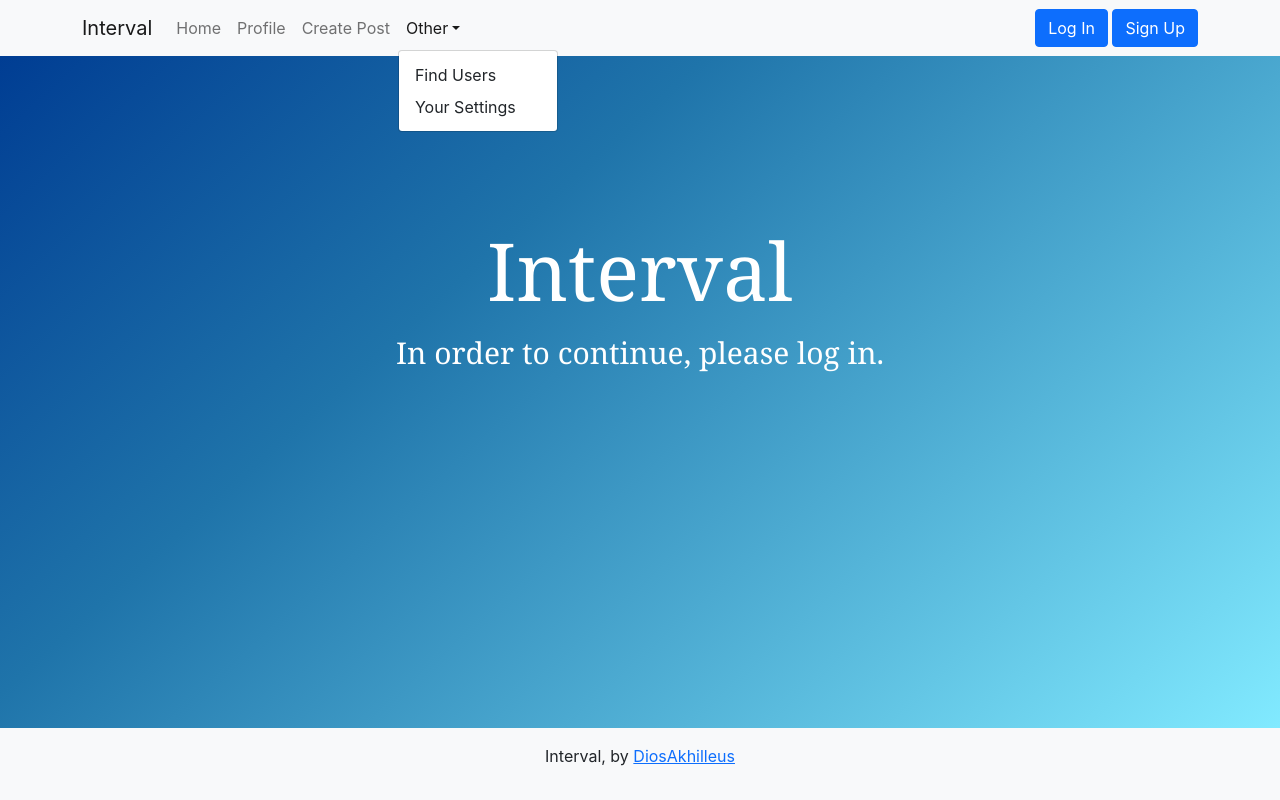
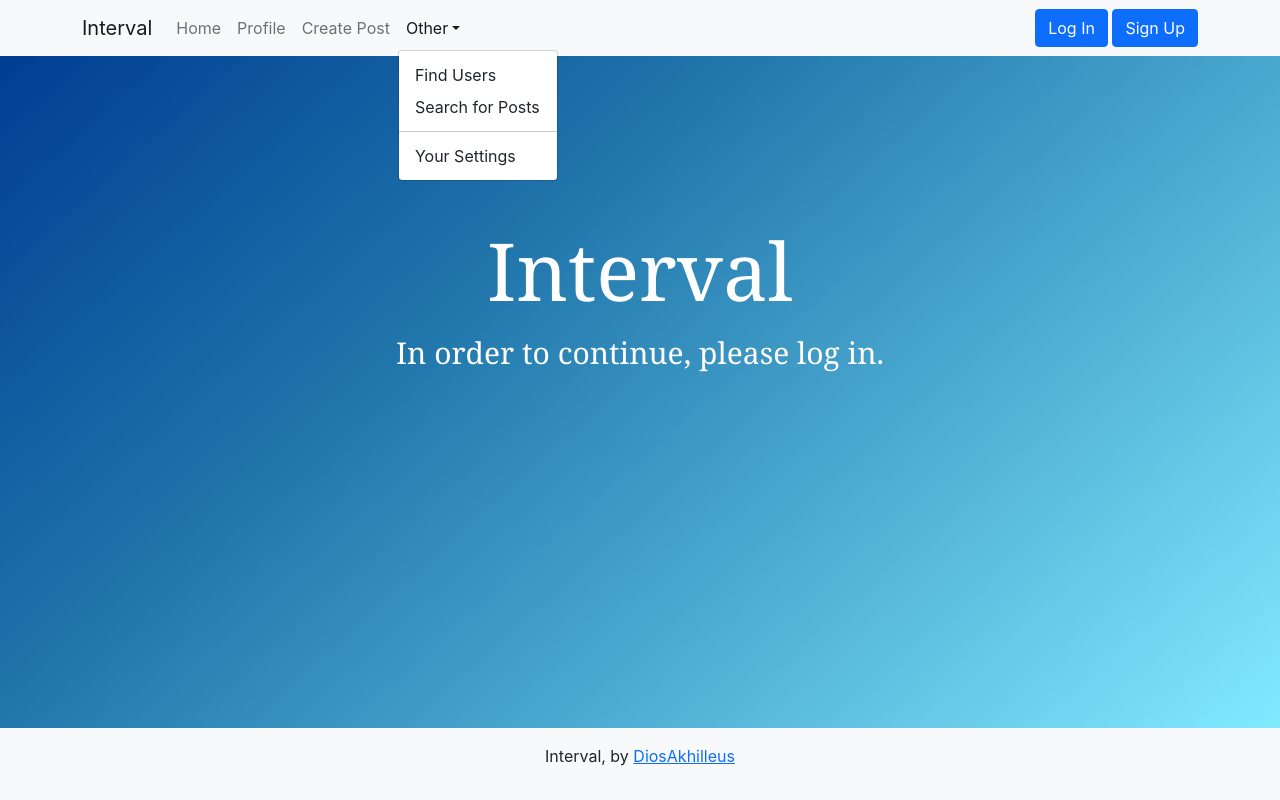
Before and after one commit to DiosAkhilleus/interval, a React (Create React App) app in the folder client/: page / in a window 1280 px wide. Both pictures are taken after a click on the button "Other". Built offline with nearby package versions, Linux system fonts and the light colour scheme; no server answers.

Commit message:
added new nav tab

```diff
--- a/client/src/Components/Nav/NavBar.tsx
+++ b/client/src/Components/Nav/NavBar.tsx
@@ -17,11 +17,10 @@ const NavBar = (props: Props) => {
             <Nav.Link href="/createpost">Create Post</Nav.Link>
             <NavDropdown style={{userSelect: 'none'}} title="Other" id="basic-nav-dropdown">
               <NavDropdown.Item href="/users/search">Find Users</NavDropdown.Item>
-              {/* <NavDropdown.Item href="#action/3.2">
-                Another action
+              <NavDropdown.Item href="/posts/search">
+                Search for Posts
               </NavDropdown.Item>
-              <NavDropdown.Item href="#action/3.3">Something</NavDropdown.Item>
-              <NavDropdown.Divider /> */}
+              <NavDropdown.Divider />
               <NavDropdown.Item href="/settings">
                 Your Settings
               </NavDropdown.Item>
```
